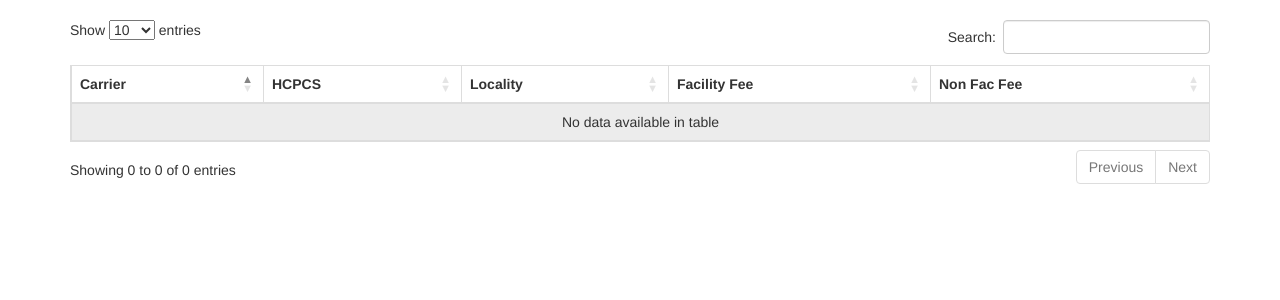
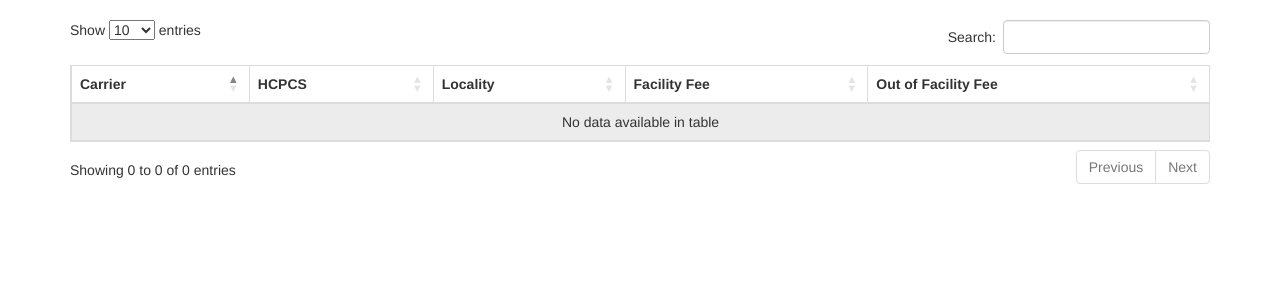
Before and after one commit to TheDataGuild/HealthBase, a Flask app: page /table in a window 1280 px wide. Shown: the part 52-352 px from the top of the page. Run offline with Flask 2, Linux system fonts and the light colour scheme; data that the repository does not hold is empty; some libraries are stand-ins or nearby versions.

```diff
--- a/templates/table.html
+++ b/templates/table.html
@@ -45,7 +45,7 @@
             <table id="hb" class="table table-striped table-bordered" cellspacing="0" width="100%">
             <thead>
                 <tr>
-                {% set labels = ['Carrier', 'HCPCS', 'Locality', 'Facility Fee', 'Non Fac Fee'] %}
+                {% set labels = ['Carrier', 'HCPCS', 'Locality', 'Facility Fee', 'Out of Facility Fee'] %}
                 {% for label in labels %}
                 <th>{{ label }}</th>
                 {% endfor %}
```
Also changed, not shown: README.md.
